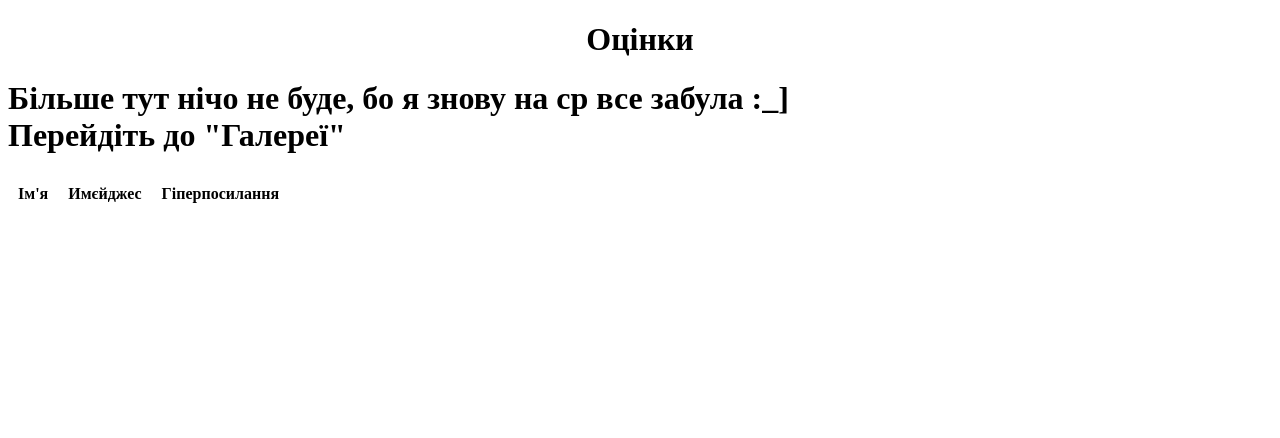
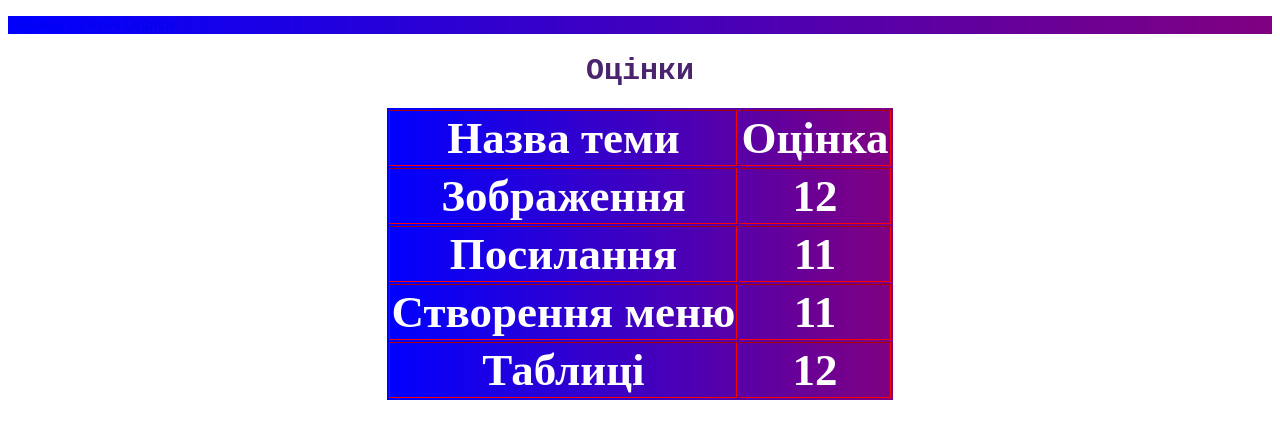
Before and after one commit to Milada2012V/Milada2012V.github.io, a plain HTML site: page Sr2/Ocinka.html in a window 1280 px wide. Drawn offline with Linux system fonts and the light colour scheme.

Commit message:
Add files via upload

```diff
--- a/Sr2/Galereya.css
+++ b/Sr2/Galereya.css
@@ -1,12 +1,24 @@
 
-  body{
-    background-image:url(https://www.meme-arsenal.com/memes/560ebcf45e46258515dc8994045a62fe.jpg);
-    background-repeat: no-repeat;
-    background-size: 1599px 800px;
-    color:rgb(0, 0, 0);
-    text-align: center;
+  .odin{
+    width: 400px;
+    height: 200px;
+
   }
-    h1 {
-        -webkit-text-stroke-color: #dbd8d8;
-        -webkit-text-stroke-width: 2px;
-        }
+
+  .dva{
+    width: 400px;
+    height: 200px;
+  }
+
+  .tri{
+    width: 400px;
+    height: 200px;
+  }
+
+  .chotiri{
+    width: 400px;
+    height: 200px;
+  }
+  .p{
+    text-align:end;
+  }
--- a/Sr2/Ocinka.css
+++ b/Sr2/Ocinka.css
@@ -0,0 +1,19 @@
+p{
+    background: linear-gradient(to right, blue, purple);
+}
+.clas{
+    border: 2px red;
+    background: linear-gradient(to right, blue, purple);
+    font-size: 45px;
+}
+h1{
+    color: rgb(74, 36, 109);
+    font-family:monospace;
+    font-size: 30px;
+}
+body{
+    color: white;
+}
+a{
+    text-decoration: none;
+}
--- a/Sr2/Ocinka.html
+++ b/Sr2/Ocinka.html
@@ -7,16 +7,31 @@
   <link rel="stylesheet" href="Ocinka.css">
 </head>
 <body>
+  <p><a href="https://milada2012v.github.io/Sr2/SR2.html" class="knopkamenu">Головна</a>
+    <a href="https://milada2012v.github.io/%D0%9F%D1%80%D0%BE%D0%B3%D1%80%D0%B0%D0%BC%D1%83%D0%B2%D0%B0%D0%BD%D0%BD%D1%8F/Sr2/Galereya.html">Галерея</a>
+    <a href="https://milada2012v.github.io/Sr2/Ocinka.html">Оцінки</a>
+  </p>
   <h1 align="center"> Оцінки</h1>
-  <table cellspacing="0" cellpadding="10" class="table">
+  <table border="2px" class="clas" align="center">
     <tr>
-      <th>Ім'я</th>
-      <th>Имєйджес</th>
-      <th>Гіперпосилання</th>
-      <th></th>
+      <th>Назва теми</th>
+      <th>Оцінка</th>
     </tr>
-        <h1> Більше тут нічо не буде, бо я знову на ср все забула :_] <br>
-        Перейдіть до "Галереї"
-        </h1>
+    <tr>
+      <th>Зображення</th>
+      <th>12</th>
+    </tr>
+    <tr>
+    <th>Посилання</th>
+    <th>11</th>
+  </tr>
+  <tr>
+    <th>Створення меню</th>
+    <th>11</th>
+  </tr>
+  <tr>
+    <th>Таблиці</th>
+    <th>12</th>
+  </tr>
 </body>
 </html>
```
Also changed, not shown: Sr2/Galereya.html (+4 -2 lines), Sr2/Sr2.html (+1 -1 lines), Sr2/Знімок3.PNG (added), Sr2/Скріншот2.PNG (added).
